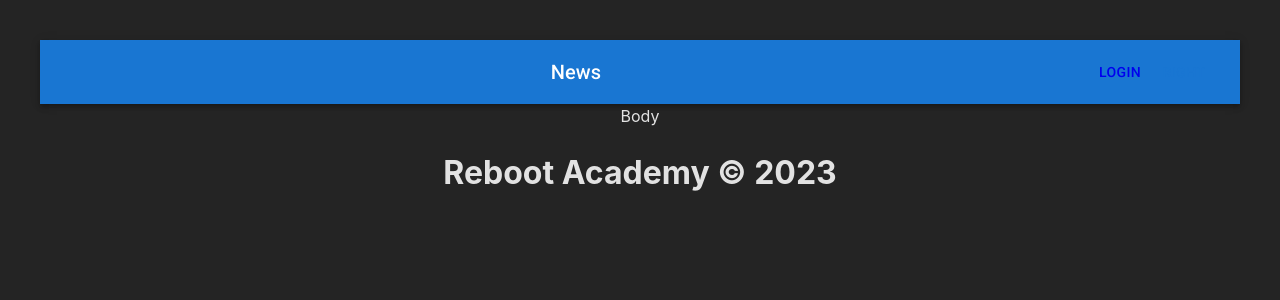
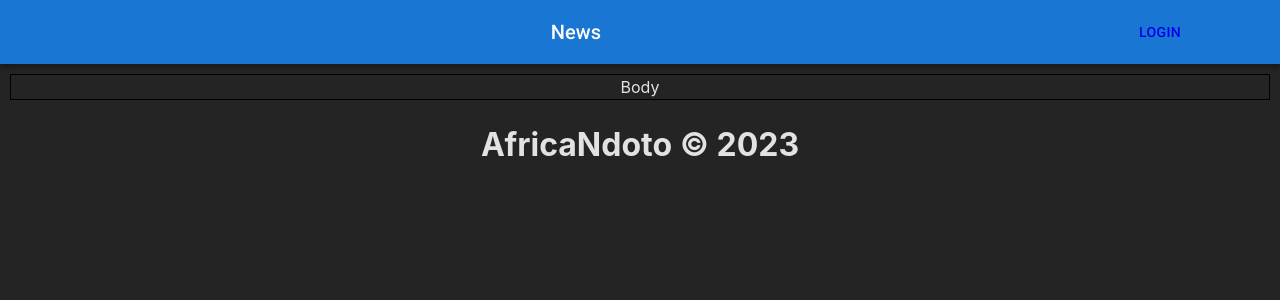
Before and after one commit to AfricaNdoto-Project/AN-FrontEnd, a React (Vite) app in the folder an-frontend/: page / in a window 1280 px wide. Shown: the top 300 px of the page. Built offline with nearby package versions, Linux system fonts and the light colour scheme.

Commit message:
Footer added

```diff
--- a/an-frontend/src/App.css
+++ b/an-frontend/src/App.css
@@ -1,6 +1,10 @@
+body {
+  margin: 0;
+}
+
+
+
 #root {
   max-width: 1280px;
-  margin: 0 auto;
-  padding: 2rem;
   text-align: center;
 }
--- /dev/null
+++ b/an-frontend/src/components/footer/footer.jsx
@@ -0,0 +1,7 @@
+import React from 'react'
+
+const Footer = () => {
+  return <h1>AfricaNdoto &copy; 2023</h1>
+}
+
+export default Footer
--- a/an-frontend/src/index.css
+++ b/an-frontend/src/index.css
@@ -11,5 +11,5 @@
   text-rendering: optimizeLegibility;
   -webkit-font-smoothing: antialiased;
   -moz-osx-font-smoothing: grayscale;
-  -webkit-text-size-adjust: 100%;
+  -webkit-text-size-adjust: 100%
 }
--- a/an-frontend/src/layouts/index.jsx
+++ b/an-frontend/src/layouts/index.jsx
@@ -1,12 +1,13 @@
 import { Outlet } from "react-router-dom"
 import Header from "../components/header/header"
+import Footer from "../components/footer/footer"
 
 const Main = () => {
   return (
     <>
       <Header />
       <Outlet />
-      <h1>Reboot Academy &copy; 2023</h1>
+      <Footer/>
     </>
   )
 }
--- a/an-frontend/src/pages/home/home.css
+++ b/an-frontend/src/pages/home/home.css
@@ -0,0 +1,5 @@
+.container {
+
+    border: 1px solid black;
+    margin: 10px
+}
--- a/an-frontend/src/pages/home/home.jsx
+++ b/an-frontend/src/pages/home/home.jsx
@@ -1,7 +1,7 @@
 import './home.css'
 const Home = () => {
   return (
-    <div>Body</div>
+    <div className='container'>Body</div>
   )
 }
 
```
Also changed, not shown: an-frontend/src/components/appBar/appBar.css (added).
